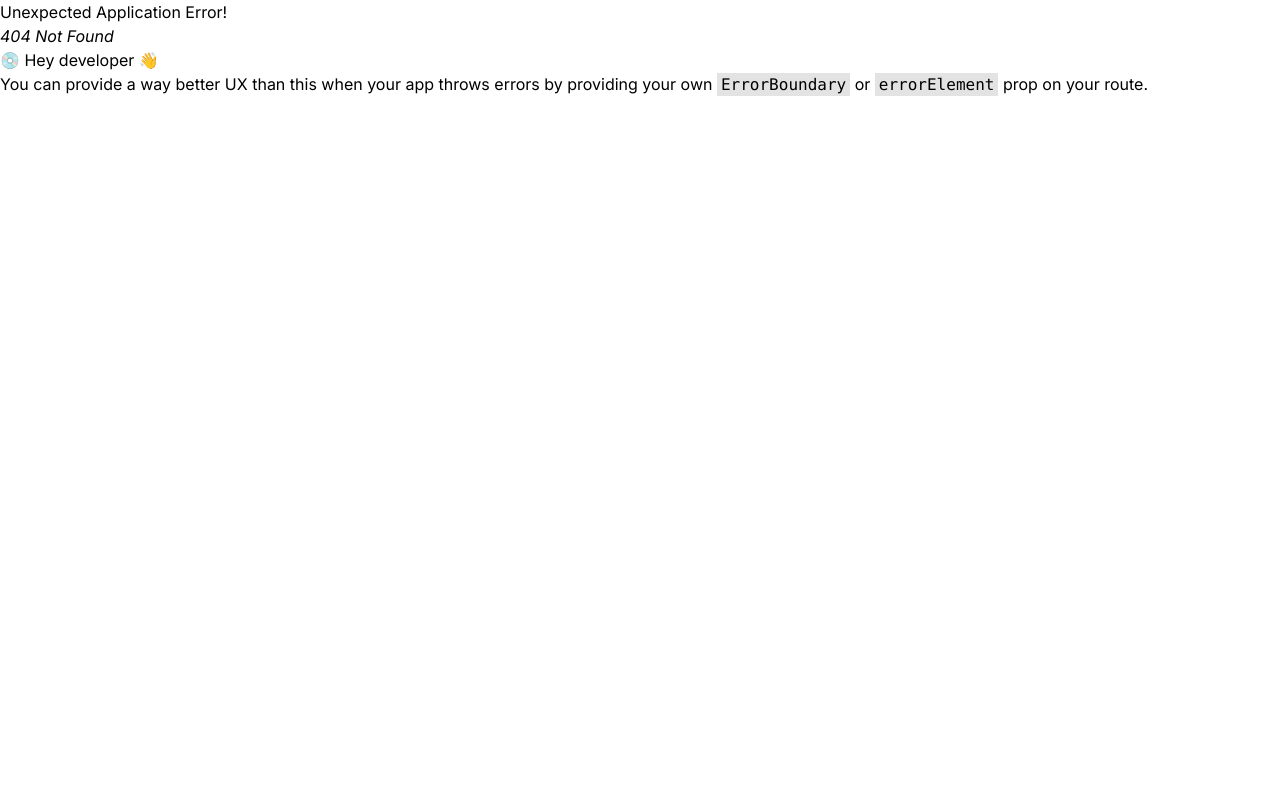
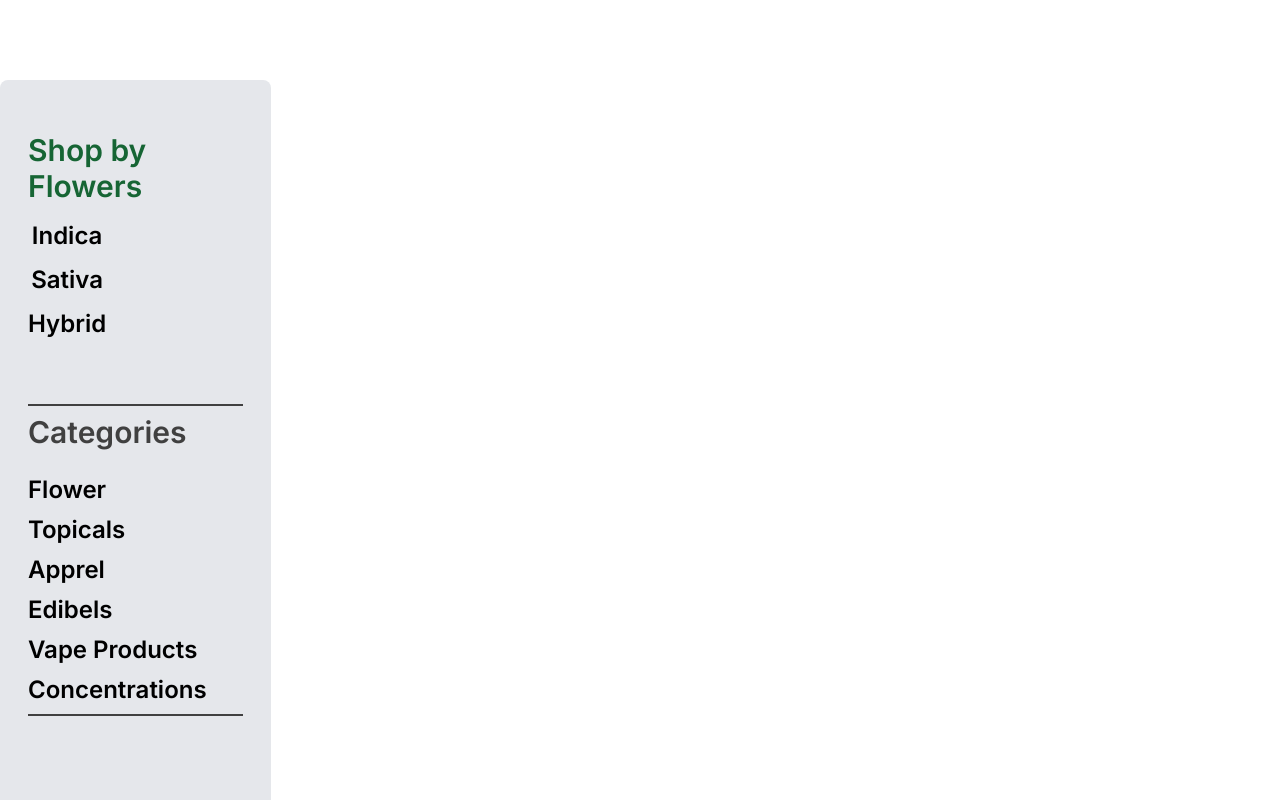
Before and after one commit to monirhabderabby/pacific-rim-fusion, a React (Vite) app: page /categories in a window 1280 px wide. Before the commit this address had no page. Shown: the top 800 px of the page. Built offline with nearby package versions, Linux system fonts and the light colour scheme.

Commit message:
Category sidebar

```diff
--- /dev/null
+++ b/src/components/CategorySidebar/CategorySidebar.jsx
@@ -0,0 +1,33 @@
+export function CategorySidebar() {
+    return (
+      <aside className="flex flex-col px-1 pt-7 w-full font-semibold leading-tight bg-gray-200 rounded-lg pb-[612px] max-md:pb-24 max-md:mt-8">
+        <div className="flex flex-col p-6 max-md:px-5">
+          <div className="flex flex-col w-full">
+            <h2 className="text-3xl text-green-800">Shop by Flowers</h2>
+            <div className="flex flex-col self-start mt-4 text-2xl text-black whitespace-nowrap">
+              <button className="hover:text-green-800 focus:outline-none focus:ring-2 focus:ring-green-800">Indica</button>
+              <button className="mt-3 hover:text-green-800 focus:outline-none focus:ring-2 focus:ring-green-800">Sativa</button>
+              <button className="mt-3 hover:text-green-800 focus:outline-none focus:ring-2 focus:ring-green-800">Hybrid</button>
+            </div>
+          </div>
+          <div className="flex flex-col mt-16 w-full max-md:mt-10">
+            <div className="w-full border border-dashed bg-neutral-700 border-neutral-700 min-h-[1px]" />
+            <div className="flex flex-col mt-2 w-full">
+              <h2 className="text-3xl text-neutral-700">Categories</h2>
+              <div className="flex flex-col items-start self-start mt-6 text-2xl text-black">
+                <button className="whitespace-nowrap hover:text-green-800 focus:outline-none focus:ring-2 focus:ring-green-800">Flower</button>
+                <button className="mt-2 whitespace-nowrap hover:text-green-800 focus:outline-none focus:ring-2 focus:ring-green-800">Topicals</button>
+                <button className="mt-2 whitespace-nowrap hover:text-green-800 focus:outline-none focus:ring-2 focus:ring-green-800">Apprel</button>
+                <button className="mt-2 whitespace-nowrap hover:text-green-800 focus:outline-none focus:ring-2 focus:ring-green-800">Edibels</button>
+                <button className="mt-2 hover:text-green-800 focus:outline-none focus:ring-2 focus:ring-green-800">Vape Products</button>
+                <button className="self-stretch mt-2 whitespace-nowrap hover:text-green-800 focus:outline-none focus:ring-2 focus:ring-green-800">
+                  Concentrations
+                </button>
+              </div>
+            </div>
+            <div className="mt-2 w-full border border-dashed bg-neutral-700 border-neutral-700 min-h-[1px]" />
+          </div>
+        </div>
+      </aside>
+    );
+  }
--- a/src/main.jsx
+++ b/src/main.jsx
@@ -3,12 +3,17 @@ import { createRoot } from 'react-dom/client'
 import './index.css';
 import { createBrowserRouter, RouterProvider } from 'react-router-dom';
 import Home from './pages/Home/home';
+import Categories from './pages/categories/categories';
 
 
 const router = createBrowserRouter([
   {
     path: '/',
     element: <Home/>
+  },
+  {
+    path: '/categories',
+    element: <Categories/>
   },
 ]);
 
--- /dev/null
+++ b/src/pages/categories/categories.jsx
@@ -0,0 +1,19 @@
+import { CategorySidebar } from "../../components/CategorySidebar/CategorySidebar"
+export default function Categories() {
+  return (
+    <div className="self-center mt-20 w-full max-w-[1170px] max-md:mt-10 max-md:max-w-full">
+      <div className="flex gap-5 max-md:flex-col">
+        <div className="flex flex-col w-[24%] max-md:ml-0 max-md:w-full">
+          <CategorySidebar />
+        </div>
+        <div className="flex flex-col ml-5 w-[76%] max-md:ml-0 max-md:w-full">
+          <div className="flex flex-wrap grow gap-8 items-center max-md:mt-8">
+            {/* {products.map((product) => (
+              <ProductCard key={product.id} product={product} />
+            ))} */}
+          </div>
+        </div>
+      </div>
+    </div>
+  )
+}
```
